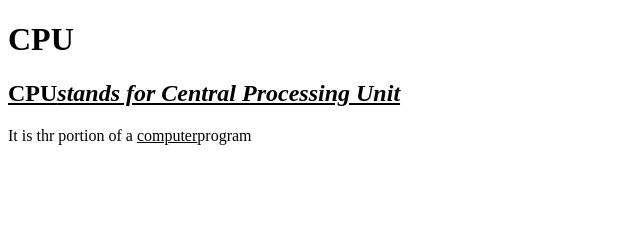
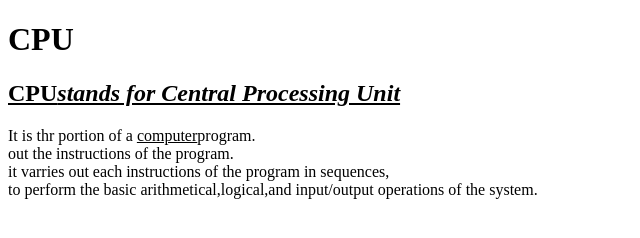
Before and after one commit to iamneo-production/aebcabcfebdadaeccdfffebaeceaec, a website: page public/index.html in a window 1280 px wide. Shown: the whole page, without its empty margins (0-640 px from the left). Drawn offline with Linux system fonts and the light colour scheme.

Commit message:
Backup Commit

```diff
--- a/public/index.html
+++ b/public/index.html
@@ -10,7 +10,10 @@
 <body>
     <h1>CPU</h1>
     <h2><u> <b>CPU</b><i>stands for Central Processing  Unit</i></u></h2>
-    It is thr portion of a <u>computer</u>program<br>
+    It is thr portion of a <u>computer</u>program.<br>
+    out the instructions of the program.<br>
+    it varries out each instructions of the program in sequences,<br>
+    to perform the basic arithmetical,logical,and input/output operations of the system.<br>
 
 </body>
 </html>
```
